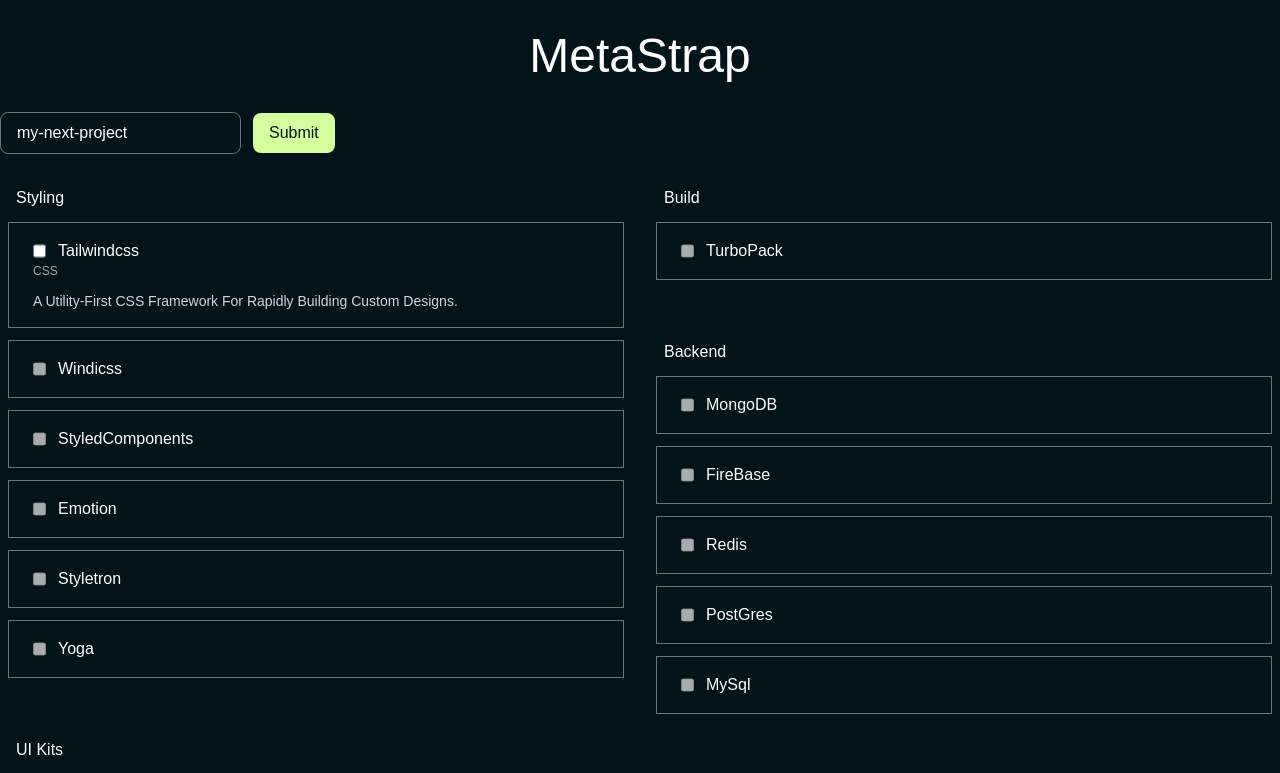
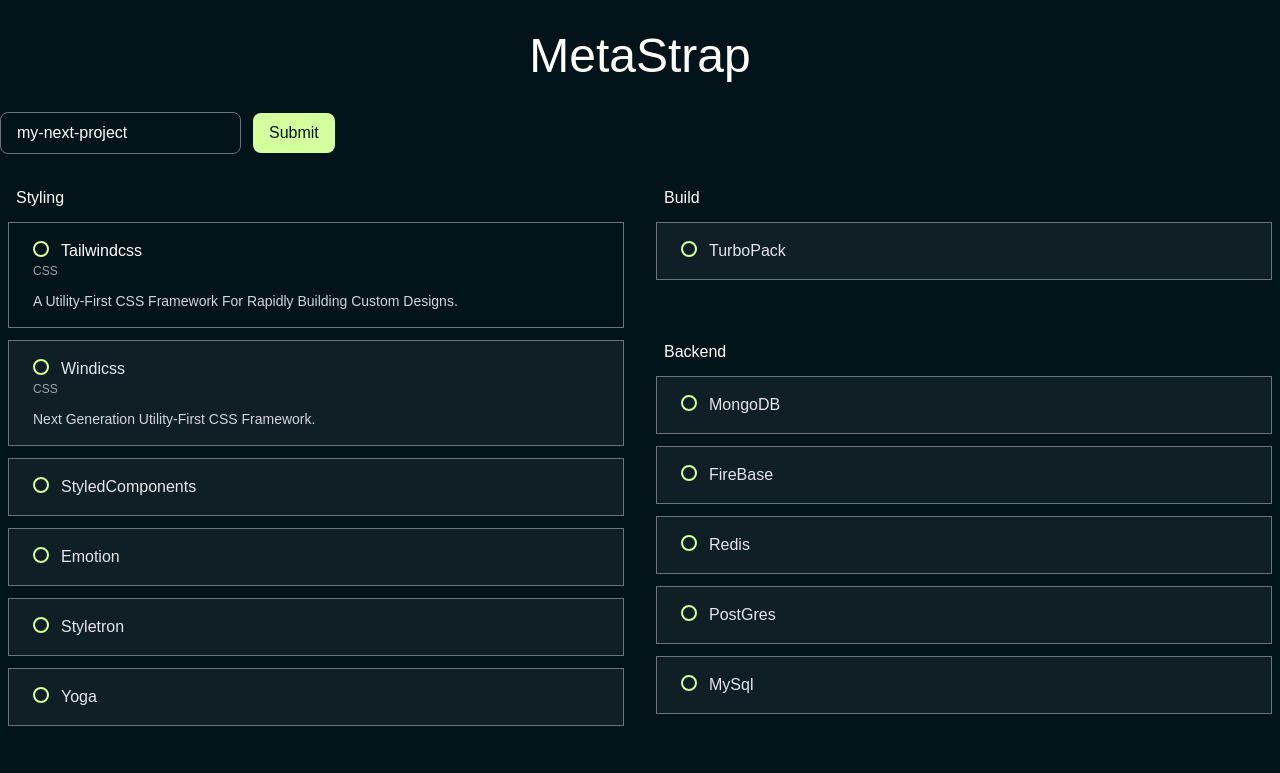
Before and after one commit to metastrap/metastrap.github.io, a Next.js app: page / in a window 1280 px wide. Shown: the top 773 px of the page. Built offline with nearby package versions, Linux system fonts and the light colour scheme; no server answers.

Commit message:
fix checkbox and add seo

```diff
--- a/app/page.tsx
+++ b/app/page.tsx
@@ -1,4 +1,5 @@
 import Form from 'components/form';
+import { Metadata } from 'next';
 
 export default async function Home() {
   return (
@@ -8,3 +9,25 @@
     </main>
   );
 }
+
+export const metadata: Metadata = {
+  title: 'MetaStrap: Next.js Bootstrapper site',
+  description: 'MetaStrap generates Next.Js projects with all features and libraries integrated. Just what you need to hit the ground running!',
+  authors: {
+    url: 'https://www.linkedin.com/in/itzsrikanth',
+    name: 'Srikanth Sharma',
+  },
+  keywords: [
+    'next.js',
+    'typescript',
+    'tailwindcss react',
+    'bootstrap 5',
+    'react-hook-form',
+  ],
+  openGraph: {
+    type: 'website',
+    locale: 'en_US',
+    url: 'https://metastarp.github.io/',
+    siteName: 'MetaStrap',
+  },
+};
--- a/components/form.tsx
+++ b/components/form.tsx
@@ -59,10 +59,10 @@
 
   return (
     <form
-      className=""
+      className="flex flex-col"
       onSubmit={form.handleSubmit(onSubmit)}
     >
-      <div className="my-8">
+      <div className="my-8 flex-grow-0 flex-shrink-0">
         <TextInput
           register={form.register}
           name="downloadFileName"
@@ -74,7 +74,7 @@
           Submit
         </Button>
       </div>
-      <div className="columns-1 lg:columns-2 2xl:columns-3 gap-8 px-2">
+      <div className="columns-1 lg:columns-2 2xl:columns-3 gap-8 px-2 flex-grow">
         <Loop form={form} registerKey="" element={NextConfig} />
       </div>
     </form>
--- a/components/loop.tsx
+++ b/components/loop.tsx
@@ -44,15 +44,17 @@
         ?.reduce((acc, tag) => `${acc} ${tag}`, '');
       description = (element as unknown as ICheckbox).description;
       return (
-        <div className="py-4 px-6 my-3 border border-gray-500">
-          <div className="flex">
+        <div className="checkbox-wrapper">
           <input
+            className="absolute top-0 left-0 w-full h-full opacity-0 z-[1] cursor-pointer disabled:cursor-not-allowed"
             id={id}
             disabled={!element.active}
             type="checkbox"
             key={id}
             {...form.register(`${registerKey}.value` as keyof IForm)}
           />
+          <div className={`checkbox-details py-4 px-6 my-3 border border-gray-500 relative ${!element.active && 'disabled'}`}>
+            <div className="flex checkbox-shadow">
               <label className="ml-3" htmlFor={id}>{element.id}</label>
             </div>
             {
@@ -63,6 +65,7 @@
               description
               && <p className="capitalize text-sm text-gray-300 mt-3">{description}</p>
             }
+          </div>
         </div>
       );
     case 'radio':
--- a/config/next.ts
+++ b/config/next.ts
@@ -18,6 +18,8 @@
         {
           id: 'Windicss',
           type: 'checkbox',
+          tags: ['css'],
+          description: 'Next generation utility-first CSS framework.',
           value: true,
         },
         {
--- a/styles/globals.css
+++ b/styles/globals.css
@@ -24,3 +24,31 @@
 
   @apply bg-base text-white;
 }
+
+.checkbox-details, .checkbox-shadow, .checkbox-wrapper {
+  @apply relative;
+
+}
+
+.checkbox-shadow::before {
+  content: '';
+  @apply relative left-0 top-0.5 w-4 h-4 rounded-full border-2 border-primary cursor-pointer;
+}
+
+[type="checkbox"]:checked + .checkbox-details {
+  cursor: pointer;
+  @apply border border-primary;
+}
+
+[type="checkbox"]:checked + .checkbox-details > .checkbox-shadow::after {
+  content: '';
+  @apply absolute w-1.5 h-1.5 left-[5px] top-[7px] rounded-full bg-primary;
+}
+
+.checkbox-details.disabled {
+  @apply bg-gray-50/5;
+}
+
+.checkbox-details.disabled label {
+  @apply text-gray-200;
+}
```
Lines whose indentation alone changed are shown as unchanged.
